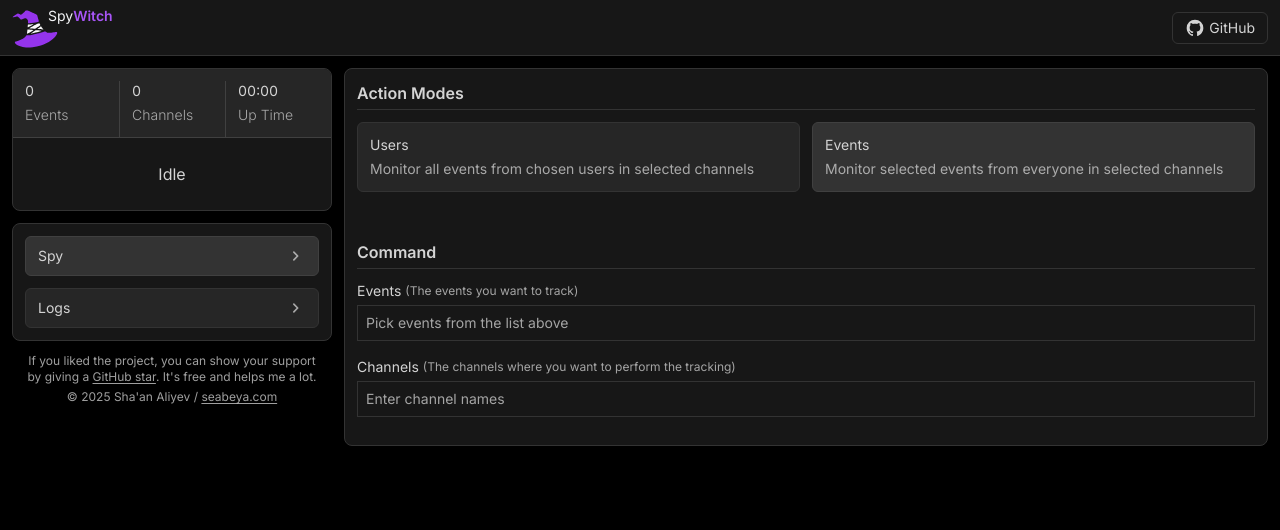
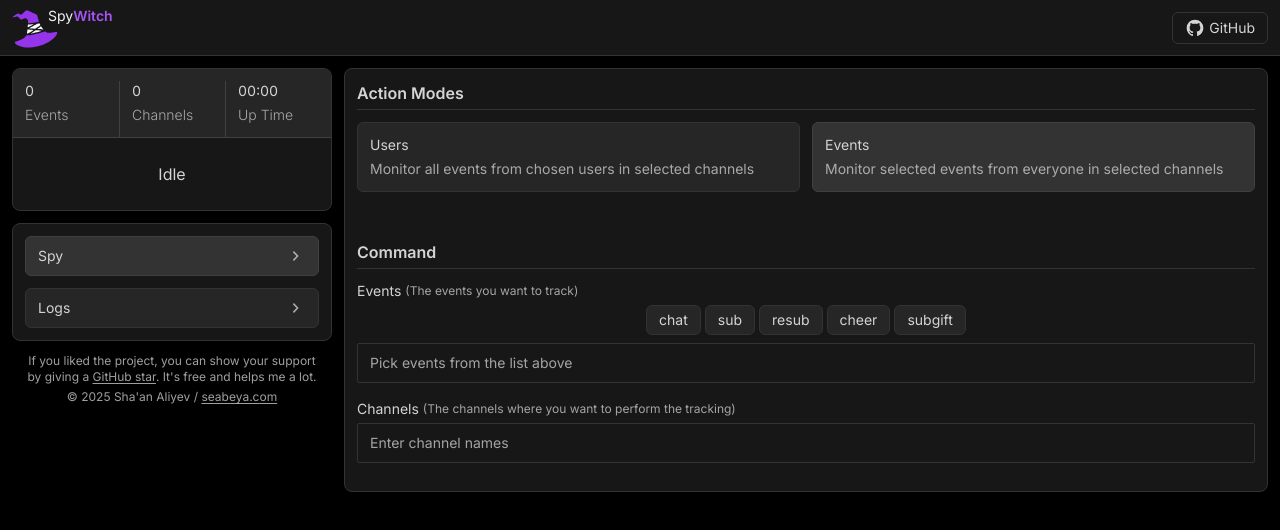
Before and after one commit to seabeya/spywitch, a Next.js app: page / in a window 1280 px wide. Both pictures are taken after a click on the button 1033 px from the left and 157 px from the top of the page. Shown: the top 530 px of the page. Built offline with nearby package versions, Linux system fonts and the light colour scheme.

Commit message:
feat: Add event selection to input component

```diff
--- a/src/features/spy/input.tsx
+++ b/src/features/spy/input.tsx
@@ -3,6 +3,7 @@ import { FieldName, FieldType } from '@/system/spy';
 import { useInputStore } from '@/system/store';
 import { useState } from 'react';
 import inputDefinitions from '@/lib/input-definitions';
+import { EVENTS } from '@/system/consts';
 
 interface InputProps {
   name: FieldName;
@@ -37,7 +38,32 @@ function Input({ name, type, placeholder, children }: InputProps) {
 
   return (
     <>
-      <ul className="custom-scrollbar flex max-h-28 min-h-9 flex-wrap items-center gap-1 overflow-y-auto border border-c-line p-1 text-sm focus-within:border-c-line-high">
+      {type === 'select' && (
+        <ul className="flex flex-wrap justify-center gap-1 pb-1">
+          {EVENTS.map((event) => {
+            const isDisabled = data.includes(event);
+            return (
+              <li
+                key={event}
+                className={cn(
+                  'rounded-md border border-c-line bg-c-secondary px-s-gap py-1 text-sm text-c-secondary-text',
+                  {
+                    'cursor-pointer hover:border-c-line-high': !isDisabled,
+                    'border-c-line-low bg-c-secondary/25 text-c-secondary-text/75': isDisabled,
+                  },
+                )}
+                onClick={() => {
+                  if (isDisabled) return;
+                  handleNewItem(event);
+                }}
+              >
+                {event}
+              </li>
+            );
+          })}
+        </ul>
+      )}
+      <ul className="custom-scrollbar flex max-h-28 min-h-10 flex-wrap items-center gap-1 overflow-y-auto rounded-sm border border-c-line p-2 text-sm focus-within:border-c-line-high">
         {children}
         <li className={cn('w-32', { 'w-full px-1': data.length === 0 })}>
           <input
--- a/src/system/spy.ts
+++ b/src/system/spy.ts
@@ -7,7 +7,7 @@ const fields = {
   },
   events: {
     name: 'events',
-    type: 'pick',
+    type: 'select',
     hint: 'The events you want to track',
     placeholder: 'Pick events from the list above',
   },
```
